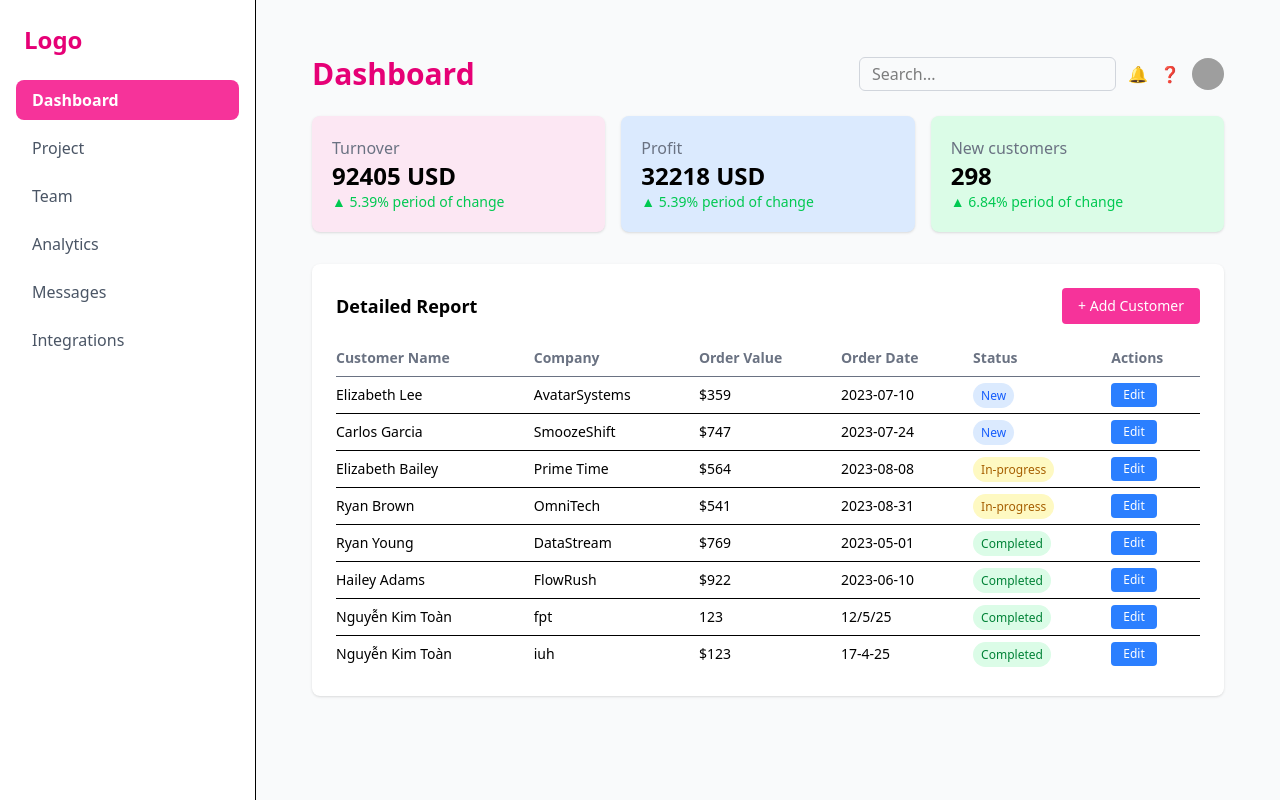
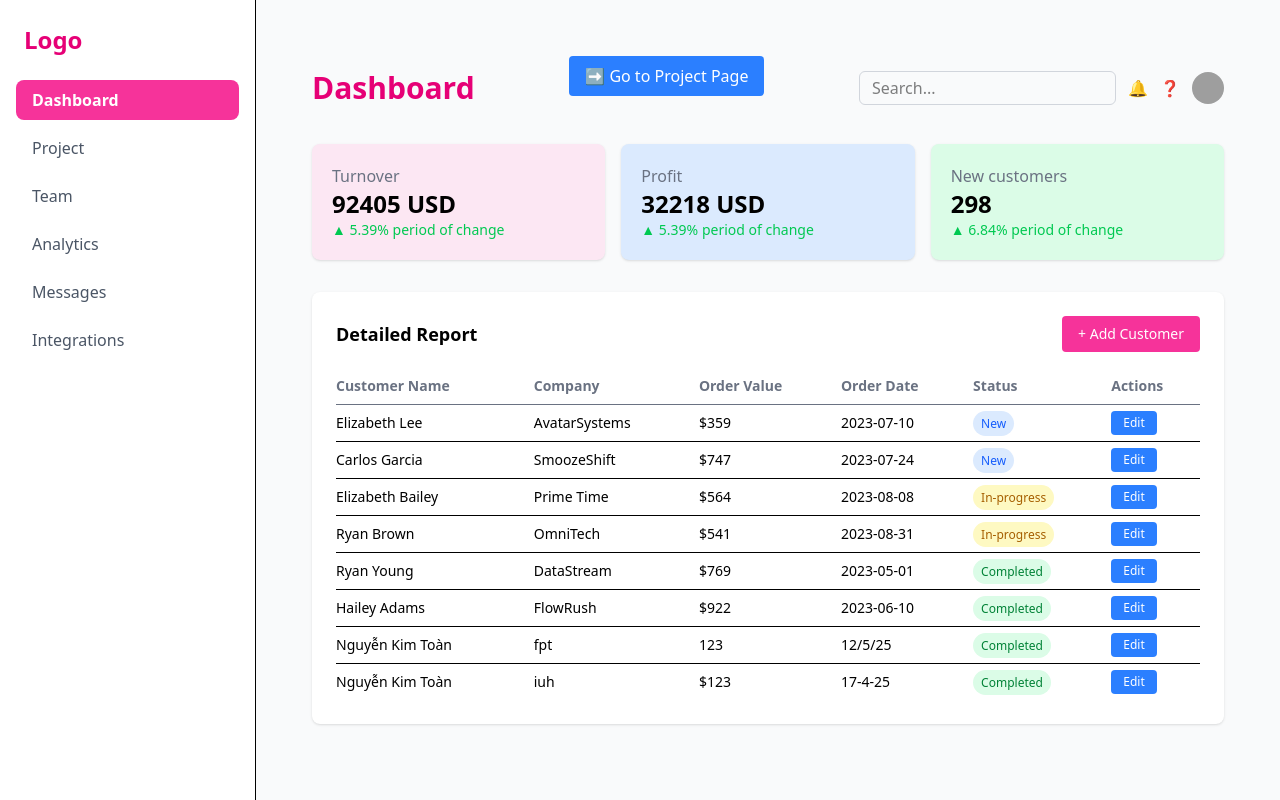
Before and after one commit to toankii1/01, a React (Vite) app in the folder thuongki/: page / in a window 1280 px wide. Built offline with nearby package versions, Linux system fonts and the light colour scheme; data requests are answered from the project's data file; grey boxes are pictures that could not be loaded.

Commit message:
9. React Router Dom--> Link-->Page

```diff
--- a/thuongki/src/components/Dashboard.jsx
+++ b/thuongki/src/components/Dashboard.jsx
@@ -1,4 +1,6 @@
 import { useEffect, useState } from "react";
+import { Link } from "react-router-dom";
+
 
 export default function Dashboard() {
 
@@ -119,6 +121,14 @@
       {/* Top bar */}
       <div className="flex justify-between items-center mb-6">
         <h1 className="text-3xl font-bold text-pink-600">Dashboard</h1>
+        <div className="mb-6">
+          <Link
+            to="/project"
+            className="inline-block bg-blue-500 text-white px-4 py-2 rounded hover:bg-blue-600"
+          >
+            ➡ Go to Project Page
+          </Link>
+        </div>
         <div className="flex items-center gap-3">
           <input
             type="text"
@@ -199,10 +209,10 @@
                 <td>
                   <span
                     className={`px-2 py-1 text-xs rounded-full ${user.status === "New"
-                        ? "bg-blue-100 text-blue-600"
-                        : user.status === "In-progress"
-                          ? "bg-yellow-100 text-yellow-700"
-                          : "bg-green-100 text-green-700"
+                      ? "bg-blue-100 text-blue-600"
+                      : user.status === "In-progress"
+                        ? "bg-yellow-100 text-yellow-700"
+                        : "bg-green-100 text-green-700"
                       }`}
                   >
                     {user.status}
```
Also changed, not shown: thuongki/src/minhchung/cau 9.png (added), thuongki/src/minhchung/sau-khi-an-gotoprojectpage.png (added).
